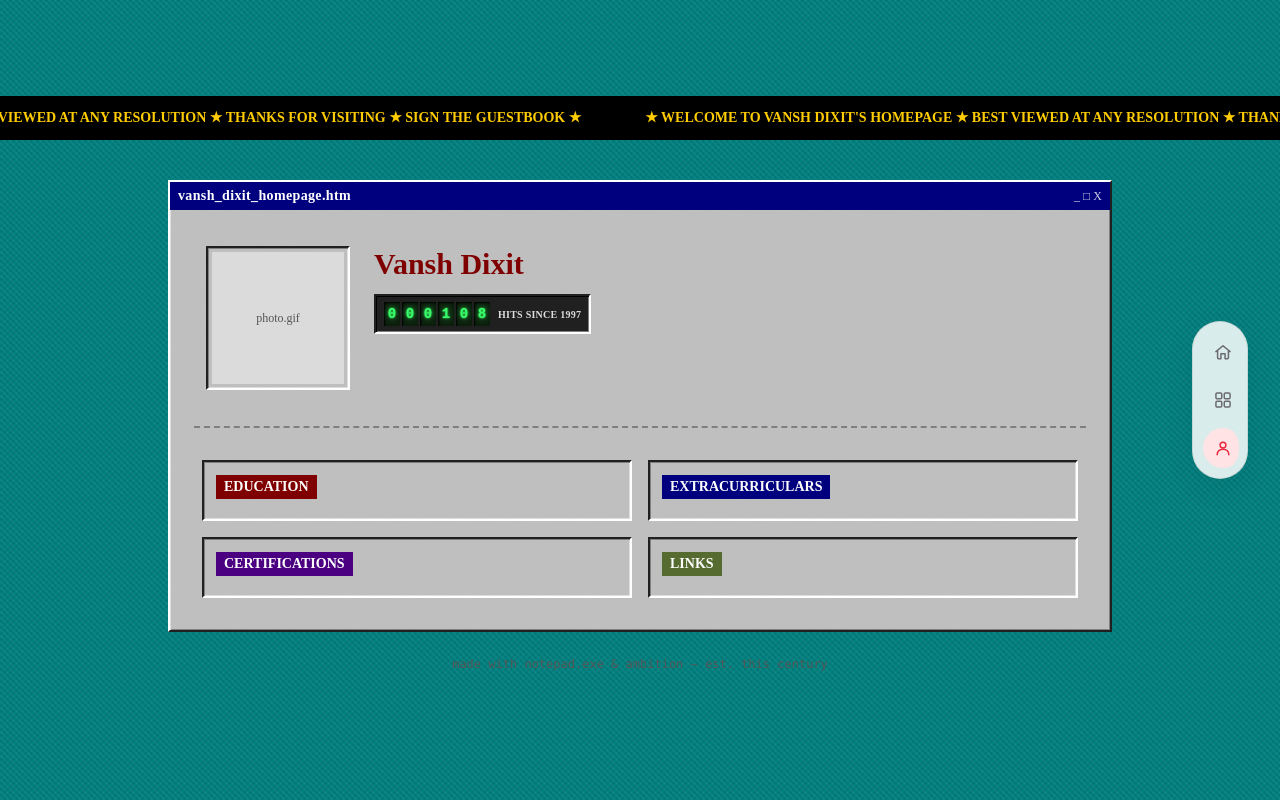
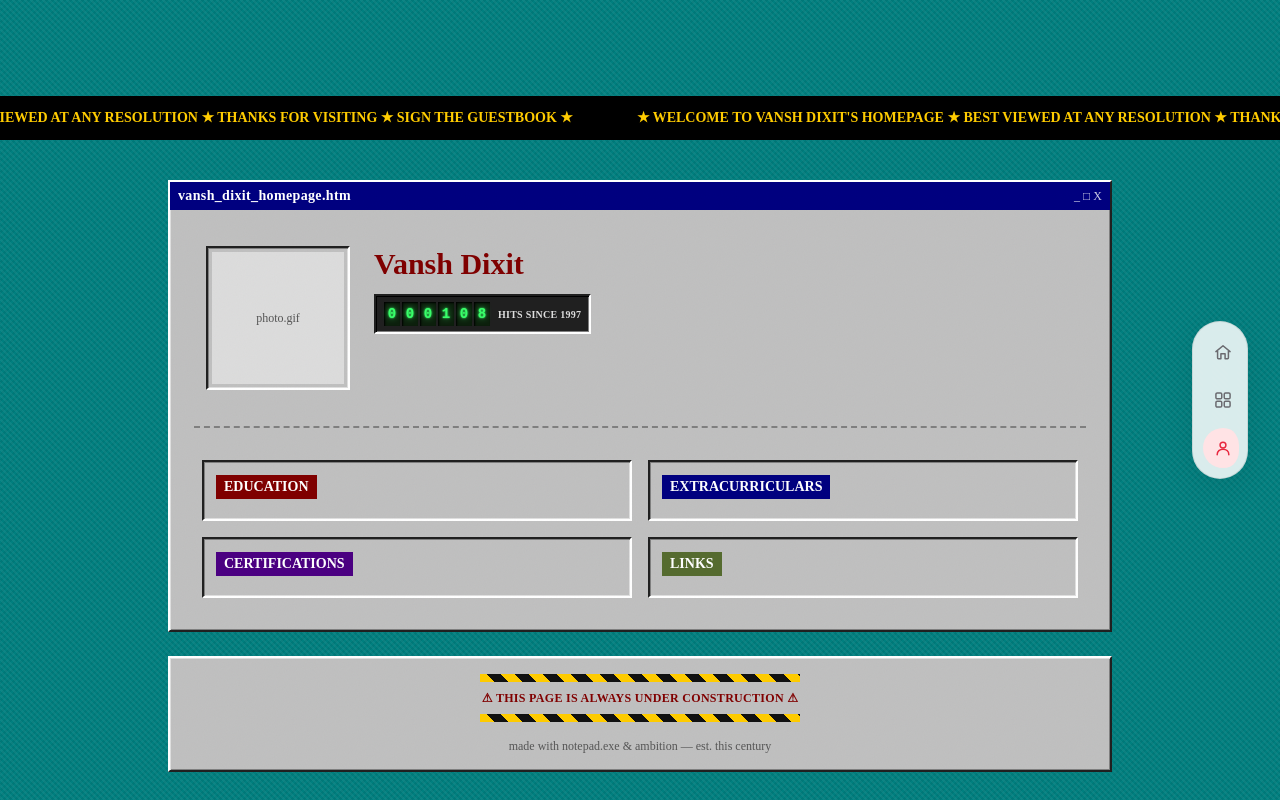
Before and after one commit to BatteryOrVansh/BatteryOrVansh.github.io, a Next.js app: page /bio in a window 1280 px wide. Shown: the top 800 px of the page. Built offline with nearby package versions, Linux system fonts and the light colour scheme; no server answers; the database is empty.

Commit message:
bio: add beveled under-construction footer motif with caution stripes

```diff
--- a/src/app/bio/page.tsx
+++ b/src/app/bio/page.tsx
@@ -137,9 +137,16 @@ export default async function BioPage() {
           </div>
         </div>
 
-        <p className="mt-6 text-center font-mono text-xs text-[#555]">
-          made with notepad.exe &amp; ambition — est. this century
-        </p>
+        <div className="win95-bevel-out mt-6 flex flex-col items-center gap-2 p-4 text-center">
+          <div className="caution-stripes h-2 w-full max-w-xs" />
+          <p className="animate-construction-blink text-xs font-bold uppercase tracking-wide text-[#800000]">
+            &#9888; this page is always under construction &#9888;
+          </p>
+          <div className="caution-stripes h-2 w-full max-w-xs" />
+          <p className="mt-2 text-xs text-[#555]">
+            made with notepad.exe &amp; ambition — est. this century
+          </p>
+        </div>
       </Container>
     </main>
   );
```
